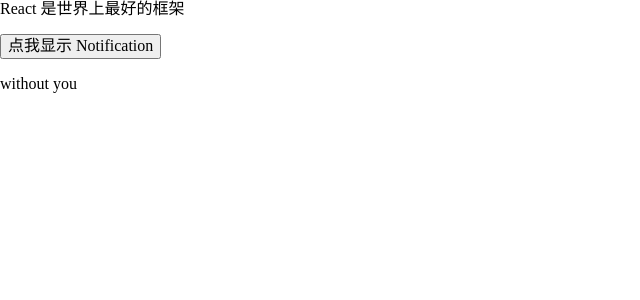
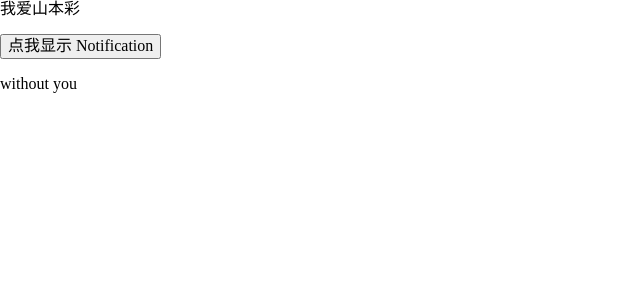
Before and after one commit to YanceyOfficial/ali-oss-manager, a React (Create React App) app: page / in a window 1280 px wide. Shown: the top 300 px of the page, without its empty margins (0-640 px from the left). Built offline with nearby package versions, Linux system fonts and the light colour scheme.

Commit message:
feat: Update main.tsx

```diff
--- a/src/containers/App.tsx
+++ b/src/containers/App.tsx
@@ -23,7 +23,7 @@ class App extends React.Component<{}, {}> {
   public render() {
     return (
       <div className='App'>
-        React 是世界上最好的框架
+        我爱山本彩
         <p>{process.title}</p>
         <button onClick={this.showNotice}>点我显示 Notification</button>
         <p>without you</p>
```
